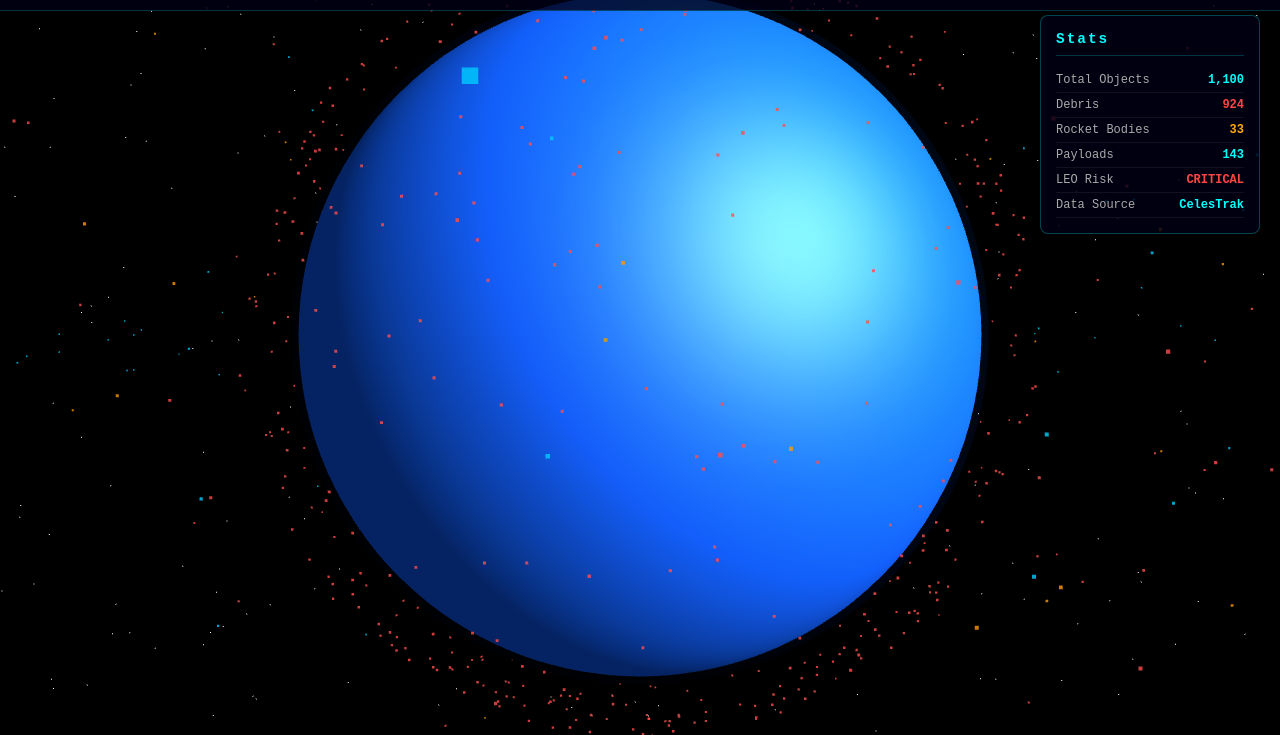
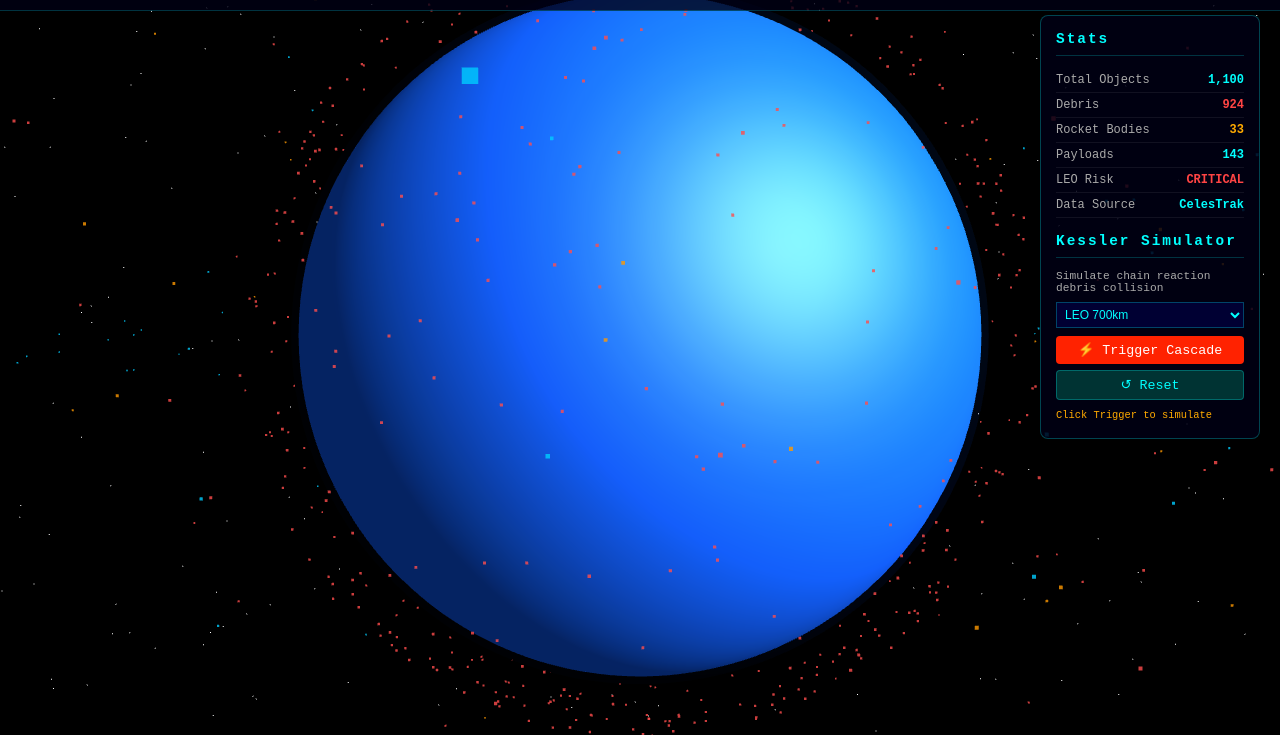
Before and after one commit to karthikrachala1507/space-debris-tracker, a plain HTML site: page index.html in a window 1280 px wide. Shown: the part 65-800 px from the top of the page. Drawn offline with nearby package versions, Linux system fonts and the light colour scheme; no server answers; animation ran at ten frames a second.

Commit message:
Add Kessler Cascade Simulator - chain reaction debris visualization

```diff
--- a/index.html
+++ b/index.html
@@ -16,6 +16,25 @@
         <div id="panel">
             <h2>Stats</h2>
             <div id="stats">Loading...</div>
+
+            <h2 style="margin-top:15px">Kessler Simulator</h2>
+            <p style="font-size:0.7rem;color:#aaa;margin-bottom:8px">Simulate chain reaction debris collision</p>
+            <select id="cascade-alt" style="width:100%;margin-bottom:8px;background:#000033;color:#00ffff;border:1px solid #00ffff44;padding:4px;font-size:0.75rem">
+                <option value="0.11">LEO 700km</option>
+                <option value="0.18">LEO 1000km</option>
+                <option value="0.8">MEO</option>
+            </select>
+            <button id="cascade-btn" onclick="document.getElementById('cascade-btn').disabled=true; triggerKesslerCascade(parseFloat(document.getElementById('cascade-alt').value))"
+            style="width:100%;padding:6px;background:#ff2200;color:white;border:none;border-radius:4px;cursor:pointer;font-family:monospace;margin-bottom:6px">
+            ⚡ Trigger Cascade
+            </button>
+            <button onclick="resetCascade()"
+            style="width:100%;padding:6px;background:#003333;color:#00ffff;border:1px solid #00ffff44;border-radius:4px;cursor:pointer;font-family:monospace;margin-bottom:8px">
+            ↺ Reset
+            </button>
+            <div id="cascade-status" style="font-size:0.65rem;color:#ffaa00;line-height:1.4">
+                Click Trigger to simulate
+            </div>
         </div>
     </div>
     <script src="https://cdnjs.cloudflare.com/ajax/libs/three.js/r128/three.min.js"></script>
--- a/js/main.js
+++ b/js/main.js
@@ -235,3 +235,70 @@ function animate() {
 
 animate();
 loadDebrisData();
+// Kessler Cascade Simulator
+let cascadeActive = false;
+let cascadeDebris = [];
+
+function triggerKesslerCascade(altitude) {
+    if (cascadeActive) return;
+    cascadeActive = true;
+
+    let generation = 0;
+    let totalNewDebris = 0;
+
+    const interval = setInterval(() => {
+        generation++;
+        const newCount = Math.floor(10 * Math.pow(1.8, generation));
+        totalNewDebris += newCount;
+
+        const geometry = new THREE.BufferGeometry();
+        const positions = new Float32Array(newCount * 3);
+        const colors = new Float32Array(newCount * 3);
+
+        for (let i = 0; i < newCount; i++) {
+            const r = 1 + altitude + (Math.random() - 0.5) * 0.05 * generation;
+            const theta = Math.random() * Math.PI * 2;
+            const phi = Math.random() * Math.PI;
+            positions[i * 3] = r * Math.sin(phi) * Math.cos(theta);
+            positions[i * 3 + 1] = r * Math.sin(phi) * Math.sin(theta);
+            positions[i * 3 + 2] = r * Math.cos(phi);
+            // Red to orange cascade color
+            colors[i * 3] = 1;
+            colors[i * 3 + 1] = Math.max(0, 0.5 - generation * 0.1);
+            colors[i * 3 + 2] = 0;
+        }
+
+        geometry.setAttribute('position', new THREE.BufferAttribute(positions, 3));
+        geometry.setAttribute('color', new THREE.BufferAttribute(colors, 3));
+
+        const material = new THREE.PointsMaterial({
+            size: 0.02,
+            vertexColors: true,
+            transparent: true,
+            opacity: 0.9
+        });
+
+        const points = new THREE.Points(geometry, material);
+        scene.add(points);
+        cascadeDebris.push(points);
+
+        document.getElementById('cascade-status').innerHTML = `
+            Generation: ${generation} | New debris: +${newCount} | Total cascade debris: ${totalNewDebris}
+        `;
+
+        if (generation >= 6) {
+            clearInterval(interval);
+            cascadeActive = false;
+            document.getElementById('cascade-btn').disabled = false;
+            document.getElementById('cascade-status').innerHTML += ' — CASCADE COMPLETE';
+        }
+    }, 800);
+}
+
+function resetCascade() {
+    cascadeDebris.forEach(d => scene.remove(d));
+    cascadeDebris = [];
+    cascadeActive = false;
+    document.getElementById('cascade-status').innerHTML = 'Click Trigger to simulate';
+    document.getElementById('cascade-btn').disabled = false;
+}
```
